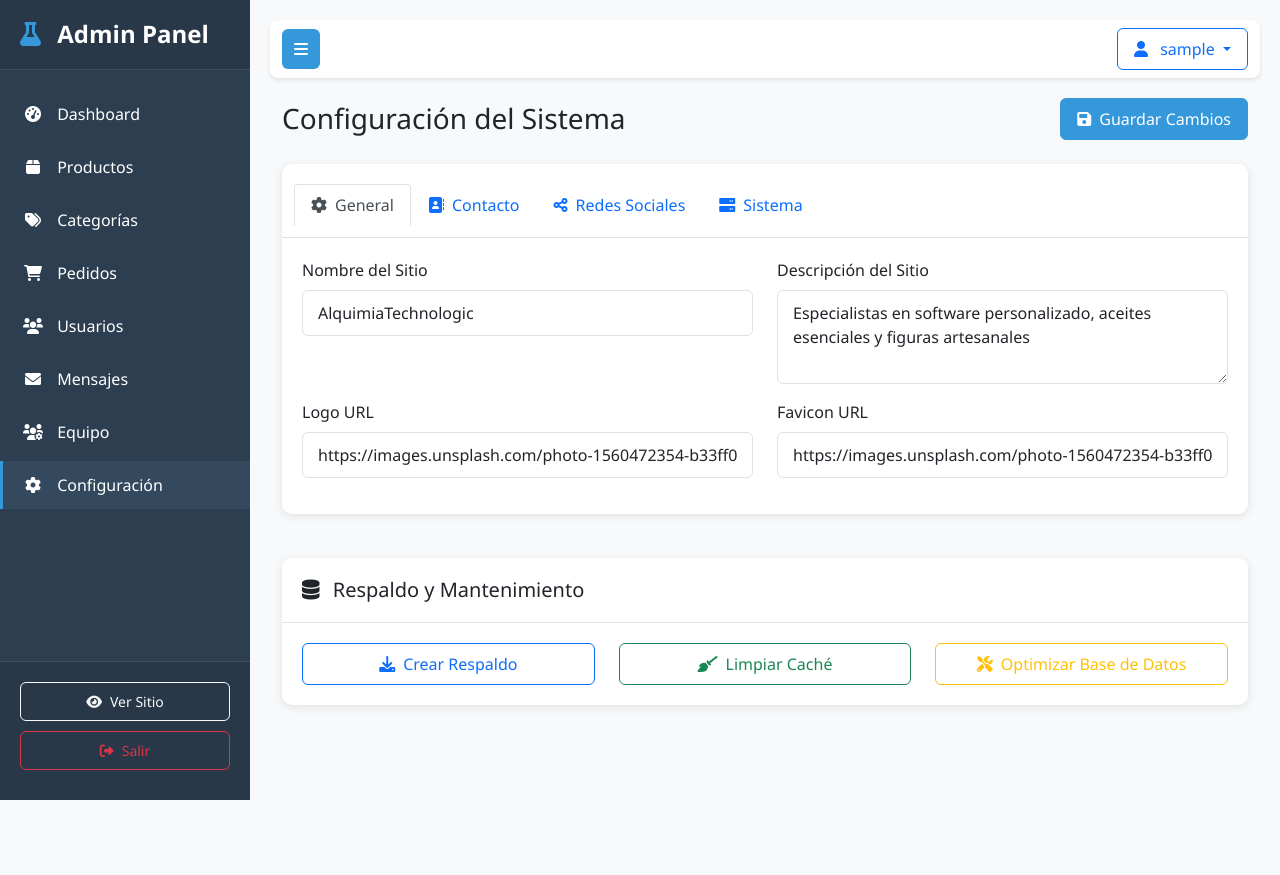
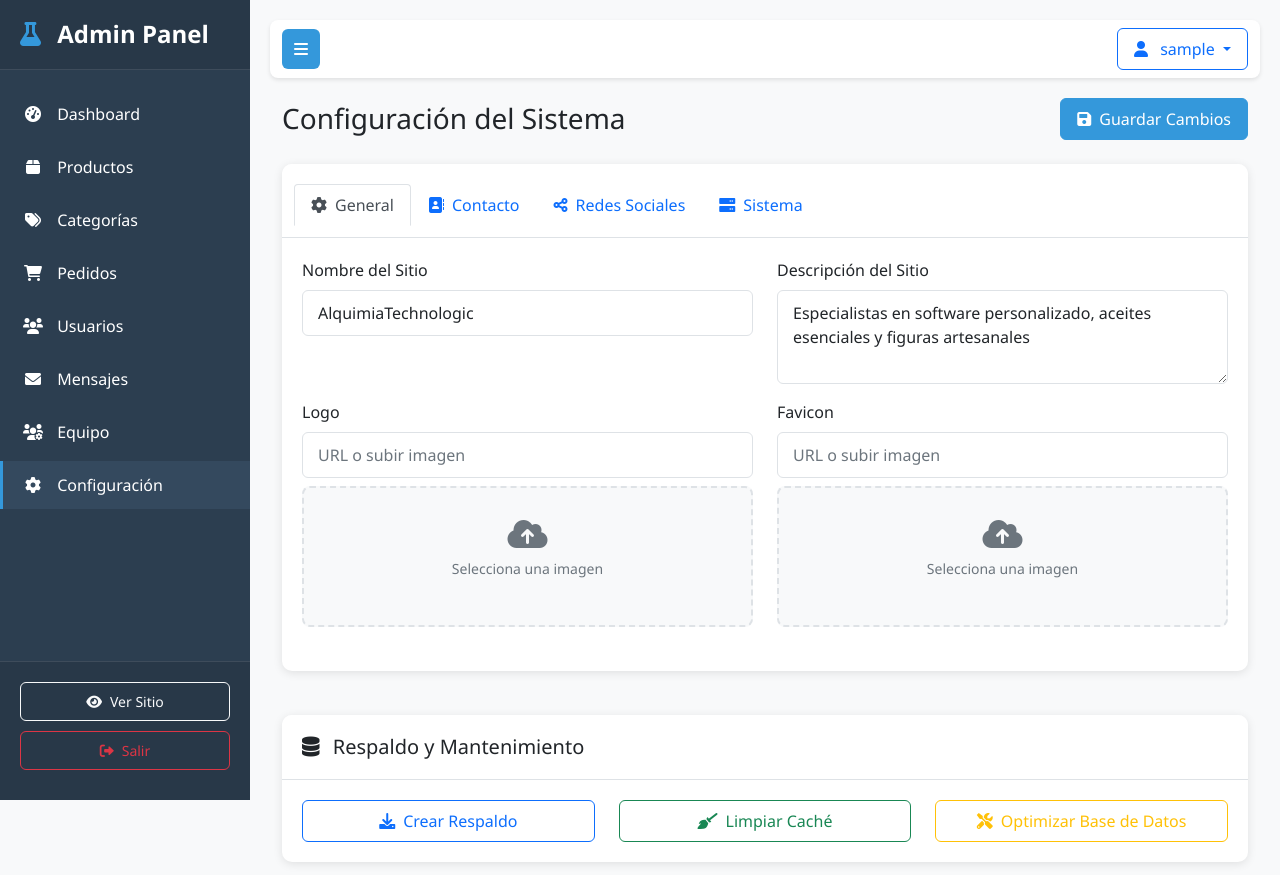
Before and after one commit to kevinprueba2000/codex, a PHP site: page /TiendawebAlquimia/admin/settings.php in a window 1280 px wide. Shown: the top 875 px of the page. Before the commit the page ends 800 px from the top, so only its background shows below. Run offline with PHP 8.4, Linux system fonts and the light colour scheme; the visitor is signed in with stand-in values (Sample User, id 1); data that the repository does not hold is empty.

Commit message:
fix product update error and enhance image uploads

```diff
--- a/admin/categories.php
+++ b/admin/categories.php
@@ -231,7 +231,7 @@ $editCategoryId = isset($_GET['edit']) ? intval($_GET['edit']) : 0;
                         </div>
                         <div class="mb-3">
                             <label class="form-label">Imagen</label>
-                            <div class="upload-area">
+                            <div class="upload-area" data-folder="categories">
                                 <div class="upload-placeholder">
                                     <i class="fas fa-cloud-upload-alt fa-2x text-muted mb-2"></i>
                                     <p class="text-muted small">Selecciona una imagen</p>
@@ -276,7 +276,7 @@ $editCategoryId = isset($_GET['edit']) ? intval($_GET['edit']) : 0;
                         </div>
                         <div class="mb-3">
                             <label class="form-label">Imagen</label>
-                            <div class="upload-area">
+                            <div class="upload-area" data-folder="categories">
                                 <div class="upload-placeholder">
                                     <i class="fas fa-cloud-upload-alt fa-2x text-muted mb-2"></i>
                                     <p class="text-muted small">Selecciona una imagen</p>
--- a/admin/process_product.php
+++ b/admin/process_product.php
@@ -113,6 +113,11 @@ try {
 
             if ($productId <= 0) {
                 throw new Exception('ID de producto inválido');
+            }
+
+            $existing = $product->getProductById($productId);
+            if (!$existing) {
+                throw new Exception('Producto no encontrado');
             }
 
             if (empty($name) || empty($description)) {
--- a/admin/products.php
+++ b/admin/products.php
@@ -276,7 +276,7 @@ $editProductId = isset($_GET['edit']) ? intval($_GET['edit']) : 0;
                                 </div>
                                 <div class="mb-3">
                                     <label class="form-label">Imágenes del Producto</label>
-                                    <div class="upload-area" id="uploadArea">
+                                    <div class="upload-area" id="uploadArea" data-folder="products">
                                         <div class="upload-placeholder">
                                             <i class="fas fa-cloud-upload-alt fa-3x text-muted mb-3"></i>
                                             <p class="text-muted">Arrastra imágenes aquí o haz clic para seleccionar</p>
@@ -353,7 +353,7 @@ $editProductId = isset($_GET['edit']) ? intval($_GET['edit']) : 0;
                                 </div>
                                 <div class="mb-3">
                                     <label class="form-label">Imágenes del Producto</label>
-                                    <div class="upload-area" id="editUploadArea">
+                                    <div class="upload-area" id="editUploadArea" data-folder="products">
                                         <div class="upload-placeholder">
                                             <i class="fas fa-cloud-upload-alt fa-3x text-muted mb-3"></i>
                                             <p class="text-muted">Arrastra imágenes aquí o haz clic para seleccionar</p>
--- a/admin/settings.php
+++ b/admin/settings.php
@@ -195,14 +195,32 @@ $settings = [
                                             <div class="row">
                                                 <div class="col-md-6">
                                                     <div class="mb-3">
-                                                        <label class="form-label">Logo URL</label>
-                                                        <input type="url" class="form-control" name="logo_url" value="https://images.unsplash.com/photo-1560472354-b33ff0c44a43?ixlib=rb-4.0.3&auto=format&fit=crop&w=500&q=80">
+                                                        <label class="form-label">Logo</label>
+                                                        <input type="text" class="form-control mb-2" name="logo_url" id="logoUrl" value="<?php echo $settings['logo_url']; ?>" placeholder="URL o subir imagen">
+                                                        <div class="upload-area" data-folder="settings">
+                                                            <div class="upload-placeholder">
+                                                                <i class="fas fa-cloud-upload-alt fa-2x text-muted mb-2"></i>
+                                                                <p class="text-muted small">Selecciona una imagen</p>
+                                                            </div>
+                                                            <input type="file" name="logo_file" accept="image/*" style="display:none;">
+                                                        </div>
+                                                        <div id="logoImagePreview" class="image-preview mt-2"></div>
+                                                        <input type="hidden" id="logoImagesJson">
                                                     </div>
                                                 </div>
                                                 <div class="col-md-6">
                                                     <div class="mb-3">
-                                                        <label class="form-label">Favicon URL</label>
-                                                        <input type="url" class="form-control" name="favicon_url" value="https://images.unsplash.com/photo-1560472354-b33ff0c44a43?ixlib=rb-4.0.3&auto=format&fit=crop&w=32&q=80">
+                                                        <label class="form-label">Favicon</label>
+                                                        <input type="text" class="form-control mb-2" name="favicon_url" id="faviconUrl" value="<?php echo $settings['favicon_url']; ?>" placeholder="URL o subir imagen">
+                                                        <div class="upload-area" data-folder="settings">
+                                                            <div class="upload-placeholder">
+                                                                <i class="fas fa-cloud-upload-alt fa-2x text-muted mb-2"></i>
+                                                                <p class="text-muted small">Selecciona una imagen</p>
+                                                            </div>
+                                                            <input type="file" name="favicon_file" accept="image/*" style="display:none;">
+                                                        </div>
+                                                        <div id="faviconImagePreview" class="image-preview mt-2"></div>
+                                                        <input type="hidden" id="faviconImagesJson">
                                                     </div>
                                                 </div>
                                             </div>
--- a/assets/js/admin.js
+++ b/assets/js/admin.js
@@ -206,6 +206,7 @@ function initializeFileUpload() {
     uploadAreas.forEach(area => {
         const input = area.querySelector('input[type="file"]');
         const preview = area.parentElement.querySelector('[id$="ImagePreview"]');
+        const folder = area.getAttribute('data-folder') || 'products';
 
         if (input && preview) {
             // Click to upload
@@ -227,19 +228,19 @@ function initializeFileUpload() {
                 const files = e.dataTransfer.files;
                 if (files.length > 0) {
                     input.files = files;
-                    handleFileUpload(input, preview);
+                    handleFileUpload(input, preview, folder);
                 }
             });
 
             // File selection
             input.addEventListener('change', () => {
-                handleFileUpload(input, preview);
+                handleFileUpload(input, preview, folder);
             });
         }
     });
 }
 
-function handleFileUpload(input, preview) {
+function handleFileUpload(input, preview, folder = 'products') {
     const files = Array.from(input.files);
     if (files.length === 0) return;
 
@@ -252,6 +253,7 @@ function handleFileUpload(input, preview) {
         formData.append('images[]', file);
     });
     formData.append('csrf_token', csrfToken);
+    formData.append('folder', folder);
 
     // Show upload progress
     const progressBar = document.createElement('div');
@@ -280,6 +282,13 @@ function handleFileUpload(input, preview) {
             const hiddenInput = preview.parentElement.querySelector('[id$="ImagesJson"]');
             if (hiddenInput) {
                 hiddenInput.value = JSON.stringify(imagesJson);
+                if (hiddenInput.id === 'logoImagesJson') {
+                    const urlInput = document.getElementById('logoUrl');
+                    if (urlInput) urlInput.value = imagesJson[0] || '';
+                } else if (hiddenInput.id === 'faviconImagesJson') {
+                    const urlInput = document.getElementById('faviconUrl');
+                    if (urlInput) urlInput.value = imagesJson[0] || '';
+                }
             }
 
             showNotification('Imágenes subidas correctamente', 'success');
```
Also changed, not shown: admin/upload_handler.php (+6 -5 lines).
